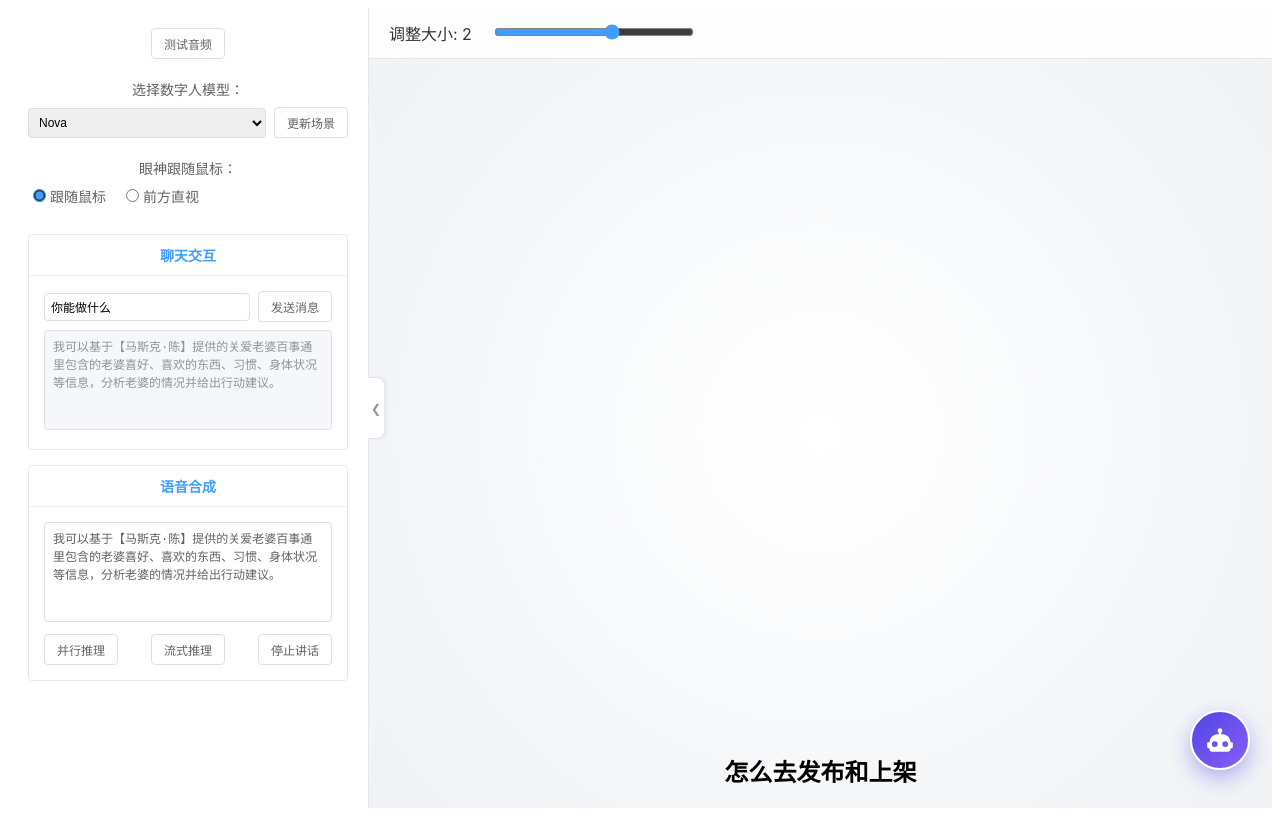
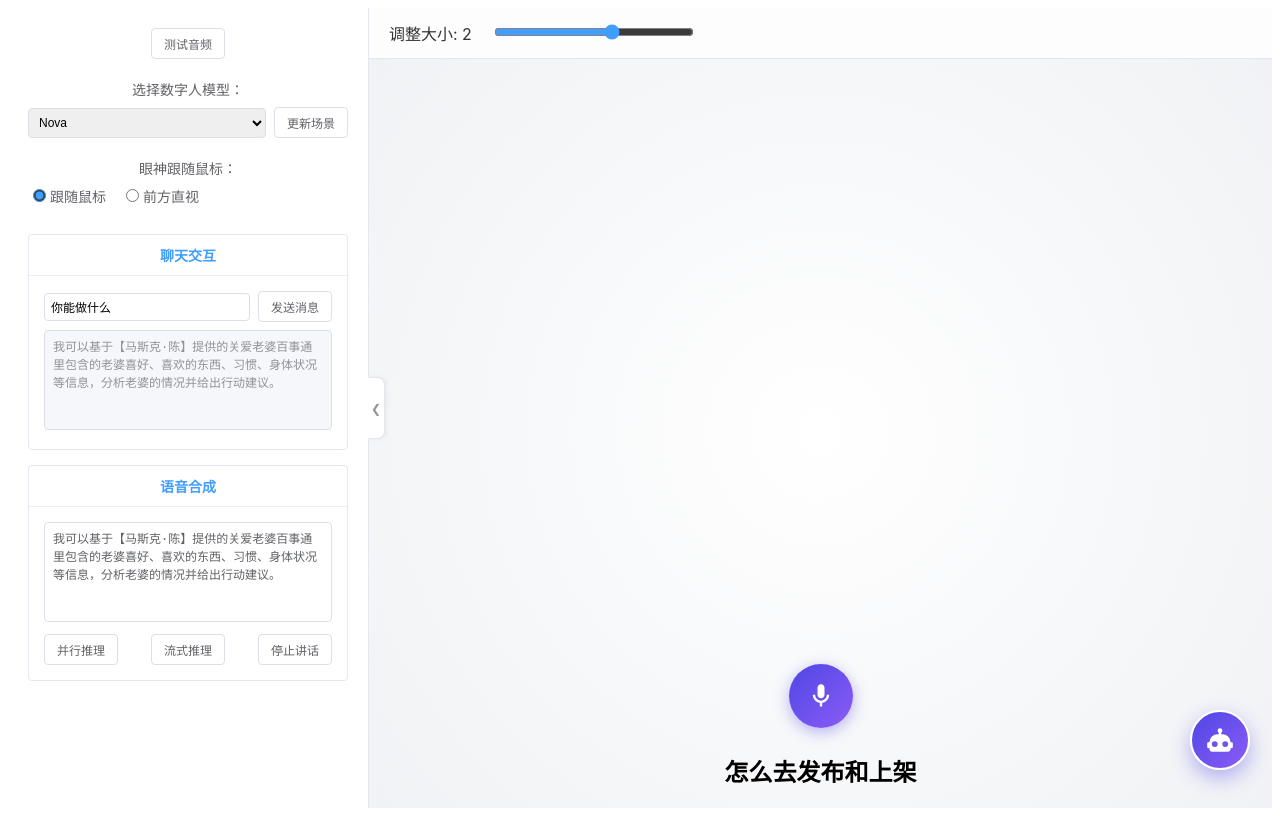
Before and after one commit to rainius/digital_assistant, a Vue app: page / in a window 1280 px wide. Built offline with nearby package versions, Linux system fonts and the light colour scheme; no server answers; what vue-element-plus-x would draw is missing.

Commit message:
Add speak rec base on SenseVoice

```diff
--- a/src/components/DigitalAssistant.vue
+++ b/src/components/DigitalAssistant.vue
@@ -95,6 +95,20 @@
           </div>
         </div>
         <div class="subtitle">怎么去发布和上架</div>
+
+        <div class="voice-interaction-container">
+          <button class="voice-btn" :class="{ 'recording': isRecording }" @click="toggleVoiceRecording" title="点击开始对话">
+            <svg class="mic-icon" viewBox="0 0 24 24">
+              <path d="M12 14c1.66 0 3-1.34 3-3V5c0-1.66-1.34-3-3-3S9 3.34 9 5v6c0 1.66 1.34 3 3 3z" />
+              <path
+                d="M17 11c0 2.76-2.24 5-5 5s-5-2.24-5-5H5c0 3.53 2.61 6.43 6 6.92V21h2v-3.08c3.39-.49 6-3.39 6-6.92h-2z" />
+            </svg>
+
+            <div class="voice-ripple" v-if="isRecording"></div>
+          </button>
+          <span class="voice-status" v-if="isRecording">正在聆听...</span>
+          <span class="voice-status processing" v-if="isRecognizing">正在识别...</span>
+        </div>
       </div>
     </main>
     <!-- AI 面板区 -->
@@ -149,7 +163,139 @@
 <script setup>
 import { ref, onMounted, onUnmounted, nextTick } from 'vue';
 
-// import { CozeAPI } from '@coze/api';
+// --- 新增：语音输入逻辑 ---
+// --- 语音识别核心逻辑 ---
+const isRecording = ref(false); // 是否正在录音
+const isRecognizing = ref(false); // 是否正在请求API识别
+const asrApiUrl = 'http://localhost:9999/api/v1/asr'; // SenseVoice API 地址
+
+let mediaRecorder = null;
+let audioChunks = [];
+
+// 1. 切换录音状态（绑定到按钮点击）
+const toggleVoiceRecording = async () => {
+  // 如果正在识别中，忽略点击，防止重复提交
+  if (isRecognizing.value) return;
+
+  if (!isRecording.value) {
+    // -> 开始录音
+    await startCapture();
+  } else {
+    // -> 停止录音 (会自动触发识别)
+    stopCapture();
+  }
+};
+
+// 2. 开始捕获音频
+const startCapture = async () => {
+  try {
+    const stream = await navigator.mediaDevices.getUserMedia({
+      audio: {
+        sampleRate: 16000, // SenseVoice 推荐 16k
+        channelCount: 1,   // 单声道
+        echoCancellation: true,
+        noiseSuppression: true
+      }
+    });
+
+    mediaRecorder = new MediaRecorder(stream, {
+      mimeType: 'audio/webm;codecs=opus'
+    });
+
+    audioChunks = [];
+
+    // 收集音频数据
+    mediaRecorder.ondataavailable = (event) => {
+      if (event.data.size > 0) {
+        audioChunks.push(event.data);
+      }
+    };
+
+    // 录音停止后的处理
+    mediaRecorder.onstop = async () => {
+      // 生成音频 Blob
+      const audioBlob = new Blob(audioChunks, { type: 'audio/webm' });
+
+      // 停止所有轨道，释放麦克风
+      stream.getTracks().forEach(track => track.stop());
+
+      // ★ 核心整合：立即触发识别
+      await processRecognition(audioBlob);
+    };
+
+    mediaRecorder.start(100); // 每100ms切片
+    isRecording.value = true;
+    console.log('[Audio] 开始录音...');
+
+  } catch (error) {
+    console.error('无法启动麦克风:', error);
+    alert('无法启动麦克风，请检查权限。');
+  }
+};
+
+// 3. 停止捕获
+const stopCapture = () => {
+  if (mediaRecorder && isRecording.value) {
+    mediaRecorder.stop();
+    isRecording.value = false;
+    console.log('[Audio] 停止录音，准备识别...');
+  }
+};
+
+// 4. 调用 API 进行识别
+const processRecognition = async (blob) => {
+  isRecognizing.value = true; //以此状态在UI上显示“转圈/分析中”
+
+  try {
+    const formData = new FormData();
+    const audioFile = new File([blob], 'voice_input.webm', { type: 'audio/webm' });
+
+    // 组装 API 参数
+    formData.append('files', audioFile);
+    formData.append('lang', 'auto'); // 自动检测语言，也可以写死 'zh'
+
+    console.log('[API] 发送音频数据到 SenseVoice...');
+
+    const response = await fetch(asrApiUrl, {
+      method: 'POST',
+      body: formData
+    });
+
+    if (!response.ok) throw new Error(`API Error: ${response.status}`);
+
+    const responseData = await response.json();
+    console.log('[API] 识别结果:', responseData);
+
+    // 获取文本 (根据你的API返回结构，可能是 result.text 或 result)
+    let text = "";
+    if (responseData.result && responseData.result.length > 0) {
+      text = responseData.result[0].clean_text;
+    }
+
+    console.log('[API] 提取文本:', text);
+
+    if (text) {
+      // ★ 核心整合：将识别结果填入 AI 侧边栏的输入框并发送
+      // 1. 打开侧边栏（如果没开）
+      if (!isOpen.value) toggleAISidebar();
+
+      // 2. 填入文本
+      inputText.value = text;
+
+      // 3. 稍作延迟后自动发送 (可选，为了让用户看到识别出的字)
+      setTimeout(() => {
+
+        // sendAIMessage();
+      }, 500);
+    }
+
+  } catch (error) {
+    console.error('语音识别失败:', error);
+    inputText.value = "[语音识别失败，请重试]";
+  } finally {
+    isRecognizing.value = false;
+  }
+};
 
 // 侧边栏状态
 const isSidebarOpen = ref(true);
@@ -1094,4 +1240,193 @@ const scrollToBottom = async () => {
     border-radius: 0;
   }
 }
+
+/* ================= 语音交互按钮 ================= */
+.voice-interaction-container {
+  position: absolute;
+  bottom: 80px;
+  /* 位于字幕上方 */
+  left: 50%;
+  transform: translateX(-50%);
+  z-index: 100;
+  /* 保证在模型之上，但低于侧边栏 */
+  display: flex;
+  flex-direction: column;
+  align-items: center;
+  gap: 12px;
+}
+
+.voice-btn {
+  width: 64px;
+  height: 64px;
+  border-radius: 50%;
+  border: none;
+  cursor: pointer;
+  display: flex;
+  align-items: center;
+  justify-content: center;
+  position: relative;
+  transition: all 0.3s cubic-bezier(0.25, 0.8, 0.25, 1);
+
+  /* 默认状态：高识别度的主题色 */
+  background: var(--primary-gradient);
+  box-shadow: 0 4px 15px rgba(79, 70, 229, 0.4);
+}
+
+.mic-icon {
+  width: 28px;
+  height: 28px;
+  fill: white;
+  z-index: 2;
+  /* 确保图标在光晕之上 */
+  transition: transform 0.3s ease;
+}
+
+/* 悬停效果 */
+.voice-btn:hover:not(.recording) {
+  transform: scale(1.05);
+  box-shadow: 0 6px 20px rgba(79, 70, 229, 0.6);
+}
+
+/* ================= 录音状态 (Siri 风格) ================= */
+
+/* 1. 按钮主体的变化 */
+.voice-btn.recording {
+  /* Siri 经典的混合渐变色 */
+  background: linear-gradient(135deg, #1AF0DC, #A044FF, #FF0055);
+  background-size: 200% 200%;
+  animation: siri-gradient 3s ease infinite, breathe-btn 2s ease-in-out infinite;
+  box-shadow: none;
+  /* 阴影交给 ripple 处理 */
+}
+
+/* 2. 图标的微动 */
+.voice-btn.recording .mic-icon {
+  transform: scale(0.9);
+  fill: rgba(255, 255, 255, 0.95);
+}
+
+/* 3. 外部波纹/光晕层 */
+.voice-ripple {
+  position: absolute;
+  top: 0;
+  left: 0;
+  width: 100%;
+  height: 100%;
+  border-radius: 50%;
+  z-index: 1;
+  box-shadow: 0 0 20px 5px rgba(160, 68, 255, 0.6),
+    0 0 40px 10px rgba(26, 240, 220, 0.4);
+  animation: ripple-pulse 2s infinite;
+}
+
+/* 4. 状态文字 */
+.voice-status {
+  font-size: 14px;
+  color: #64748b;
+  font-weight: 500;
+  background: rgba(255, 255, 255, 0.8);
+  padding: 4px 12px;
+  border-radius: 12px;
+  backdrop-filter: blur(4px);
+  animation: fadeIn 0.3s ease;
+}
+
+/* ================= 动画关键帧 ================= */
+
+/* 背景色流动 */
+@keyframes siri-gradient {
+  0% {
+    background-position: 0% 50%;
+  }
+
+  50% {
+    background-position: 100% 50%;
+  }
+
+  100% {
+    background-position: 0% 50%;
+  }
+}
+
+/* 按钮本体呼吸 (缩放) */
+@keyframes breathe-btn {
+  0% {
+    transform: scale(1);
+  }
+
+  50% {
+    transform: scale(1.1);
+  }
+
+  100% {
+    transform: scale(1);
+  }
+}
+
+/* 光晕扩散 */
+@keyframes ripple-pulse {
+  0% {
+    transform: scale(1);
+    opacity: 0.8;
+  }
+
+  50% {
+    transform: scale(1.3);
+    opacity: 0.4;
+  }
+
+  100% {
+    transform: scale(1.5);
+    opacity: 0;
+  }
+}
+
+@keyframes fadeIn {
+  from {
+    opacity: 0;
+    transform: translateY(5px);
+  }
+
+  to {
+    opacity: 1;
+    transform: translateY(0);
+  }
+}
+
+
+/* === 新增：处理中状态 (API请求时) === */
+.voice-btn.processing {
+  background: #cbd5e1; /* 灰色背景表示等待 */
+  cursor: wait;
+  transform: scale(0.95);
+  box-shadow: none;
+}
+
+.voice-status.processing {
+  color: #4f46e5;
+  background: rgba(255, 255, 255, 0.9);
+}
+
+/* Loading 旋转动画 */
+.spinner-icon {
+  width: 28px;
+  height: 28px;
+  fill: #4f46e5;
+  animation: spin 1s linear infinite;
+}
+
+@keyframes spin {
+  from { transform: rotate(0deg); }
+  to { transform: rotate(360deg); }
+}
+
+/* 优化之前的 mic-icon 样式，确保它在 v-else 切换时平滑 */
+.mic-icon {
+  width: 28px;
+  height: 28px;
+  fill: white;
+  z-index: 2;
+  transition: transform 0.3s ease;
+}
 </style>
```
